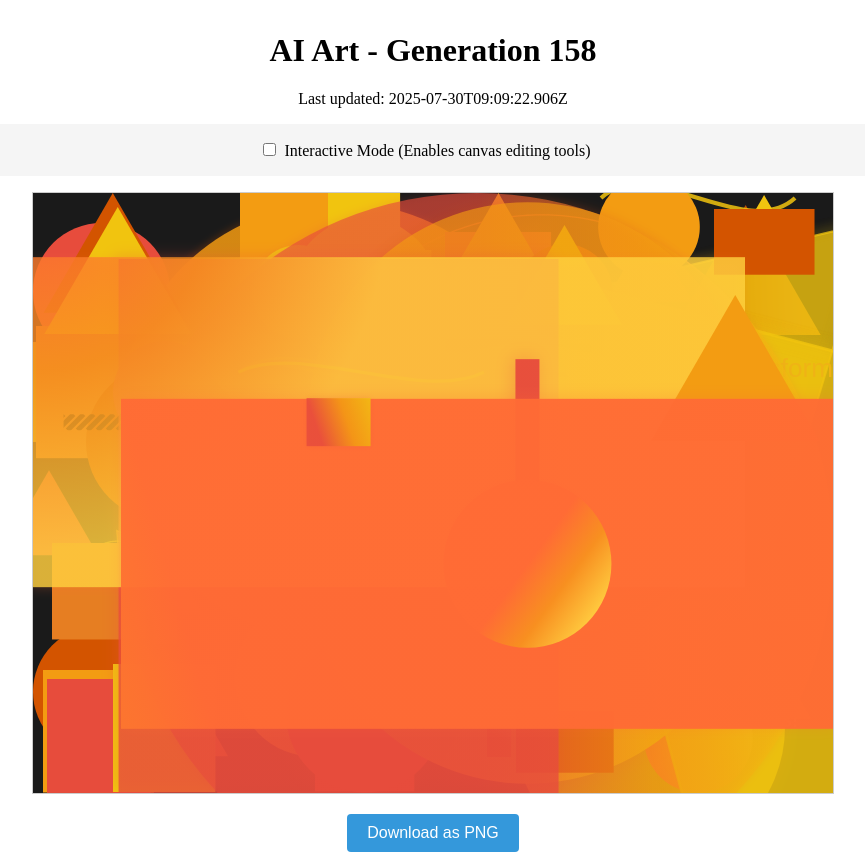
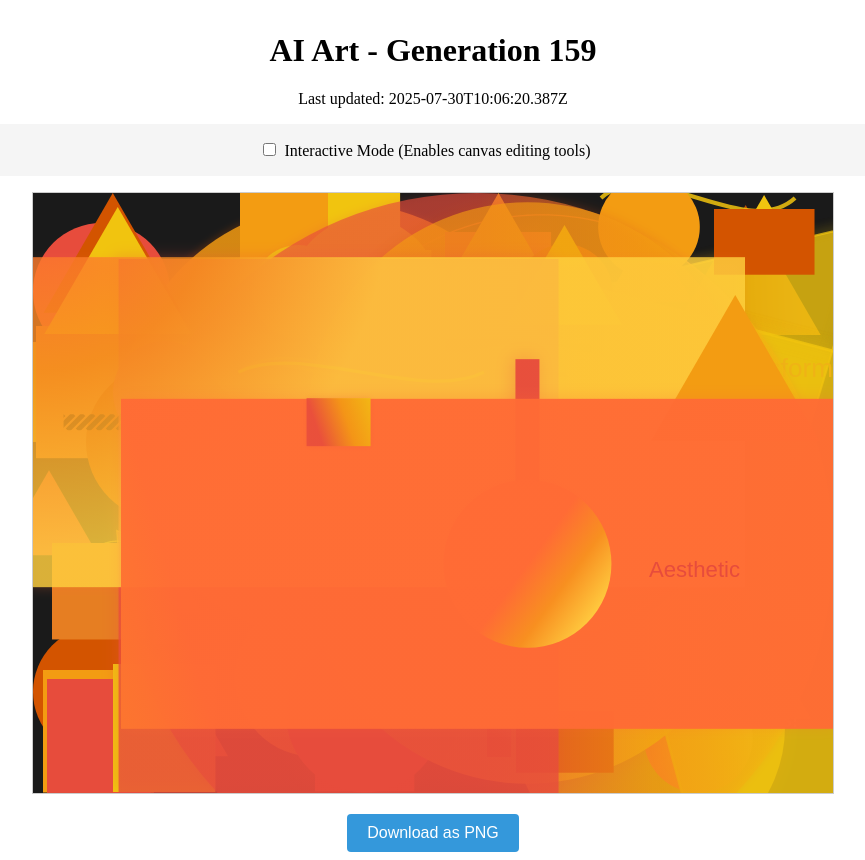
Before and after one commit to mcclowes/ai-art, a React (Vite) app: page / in a window 1280 px wide. Shown: the whole page, without its empty margins (207-1072 px from the left). Built offline with nearby package versions, Linux system fonts and the light colour scheme.

Commit message:
Improve artwork - Generation 159

```diff
--- a/src/artwork-state.ts
+++ b/src/artwork-state.ts
@@ -1610,9 +1610,18 @@ export const artworkState: ArtworkState = {
       },
       "opacity": 0.9064387189751227,
       "id": "gradient_circle_1753866562906"
+    },
+    {
+      "type": "text",
+      "x": 616,
+      "y": 384,
+      "text": "Aesthetic",
+      "font": "22.147403984317926px Arial",
+      "fillStyle": "#e74c3c",
+      "id": "text_1753869980387"
     }
   ],
-  "generation": 158,
-  "lastUpdated": "2025-07-30T09:09:22.906Z",
+  "generation": 159,
+  "lastUpdated": "2025-07-30T10:06:20.387Z",
   "cycleStarted": "2025-07-23T20:05:50.866Z"
 };
```
